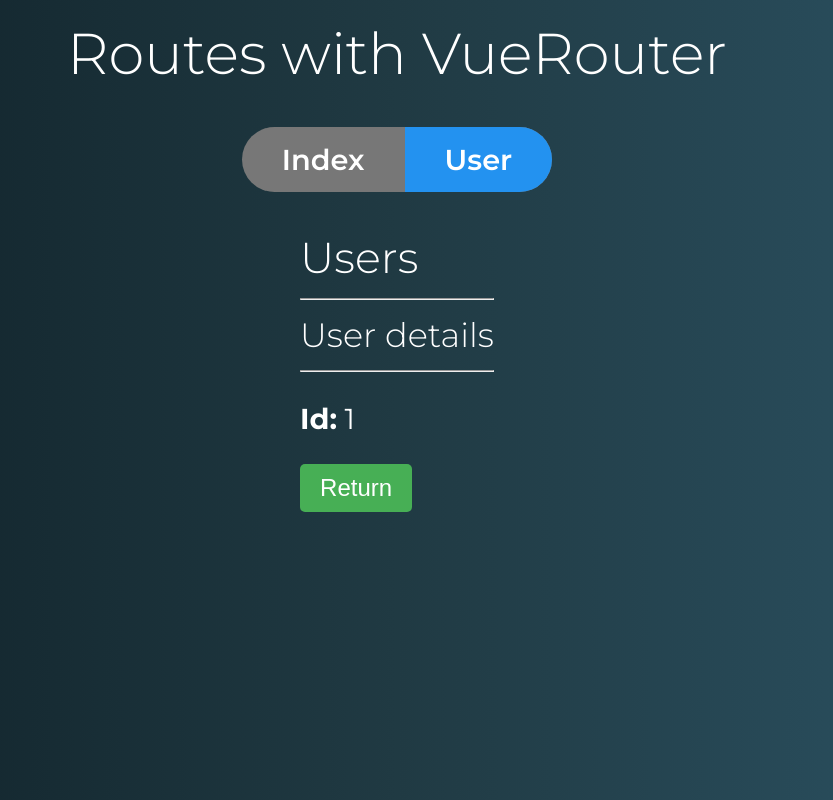
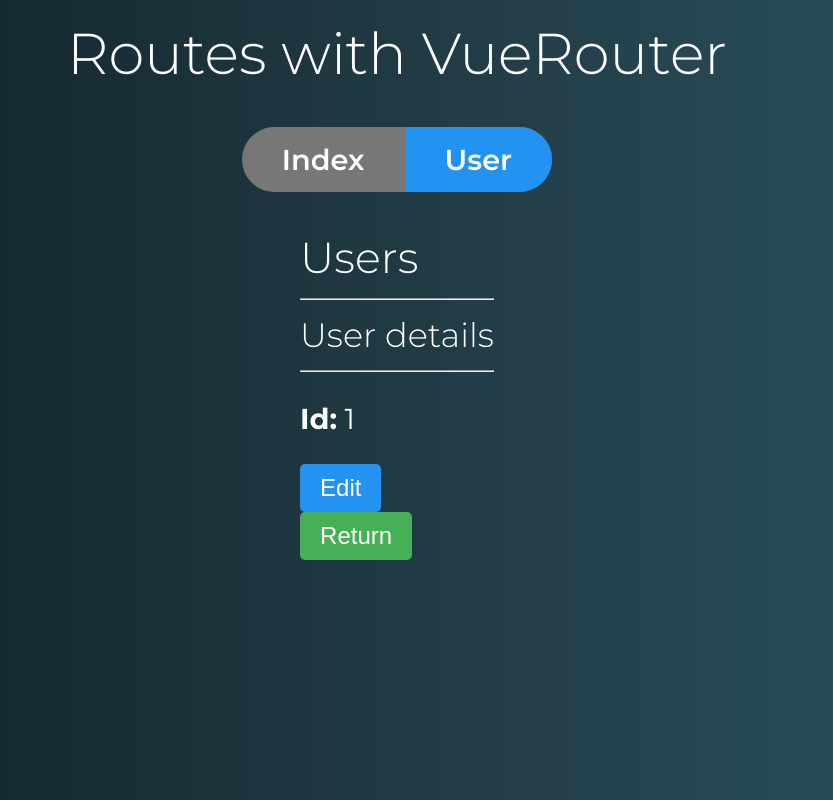
Before and after one commit to pedrosales/VueJS, a Vue app in the folder vue-router/routes-exercises/: page /users/1 in a window 1280 px wide. Shown: the whole page, without its empty margins (243-1076 px from the left). Built offline with nearby package versions, Linux system fonts and the light colour scheme.

Commit message:
router links tags

```diff
--- a/vue-router/routes-exercises/src/components/user/UserDetails.vue
+++ b/vue-router/routes-exercises/src/components/user/UserDetails.vue
@@ -6,6 +6,8 @@
       <strong>Id:</strong>
       {{ id }}
     </p>
+    <router-link tag="button" primary :to="`/users/${id}/edit`">Edit</router-link>
+    <!-- <router-link tag="button" primary :to="`/users/${$route.params.id}/edit`">Edit</router-link> -->
   </div>
 </template>
 
--- a/vue-router/routes-exercises/src/components/user/UserEdit.vue
+++ b/vue-router/routes-exercises/src/components/user/UserEdit.vue
@@ -3,7 +3,7 @@
     <h3>User Edit</h3>
     <p>
       <strong>Id:</strong>
-      {{ id }}
+      {{ id }} {{ $route.params.id }}
     </p>
   </div>
 </template>
```
